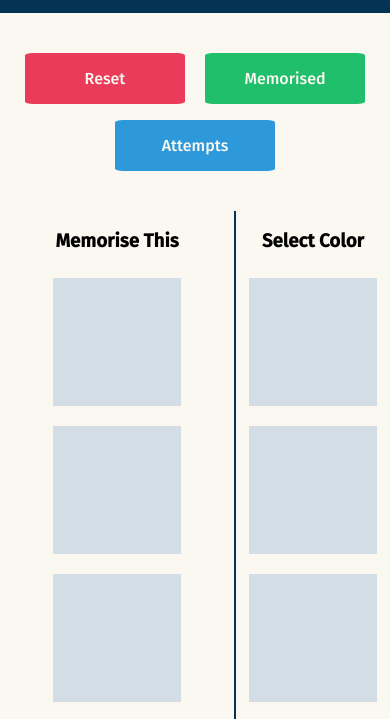
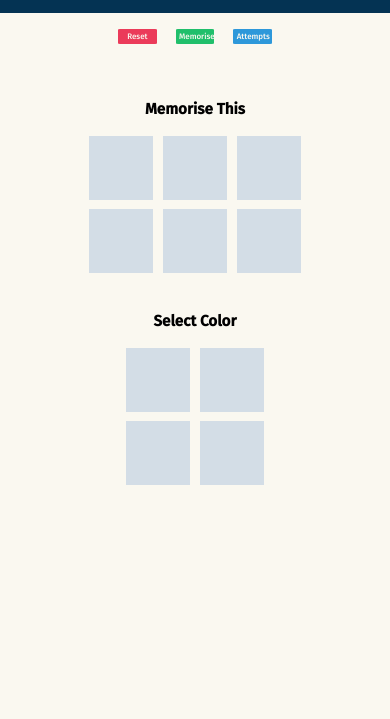
Before and after one commit to dhyey6602/hirescript_task1, a plain HTML site: page index.html in a window 390 px wide. Shown: the part 57-776 px from the top of the page. Drawn offline with Linux system fonts and the light colour scheme.

Commit message:
Added Responsiveness - 2

```diff
--- a/css/main.css
+++ b/css/main.css
@@ -1,17 +1,22 @@
 @import url('https://fonts.googleapis.com/css?family=Fira+Sans:500&display=swap');
+
 :root {
-    --main-dark : #043353 ;
-    --secondary-dark : #18A4E0 ;
-    --light : #FAF8F0 ;
-    --secondary-light : #D3DDE6 ;
+    --main-dark: #043353;
+    --secondary-dark: #18A4E0;
+    --light: #FAF8F0;
+    --secondary-light: #D3DDE6;
 }
-body{
+
+body {
     margin: 0;
     padding: 0;
     background-color: var(--light);
     font-family: 'Fira Sans', sans-serif;
 }
-.navbar{
+
+/* navigation bar  */
+
+.navbar {
     background-color: var(--main-dark);
     color: var(--light);
     width: 100%;
@@ -19,10 +24,12 @@ body{
     text-align: center;
     padding: 1rem;
 }
-.navbar-title{
+
+.navbar-title {
     font-size: 2rem;
 }
-.navbar-item{
+
+.navbar-item {
     float: right;
     font-size: 1rem;
     margin-right: 2rem;
@@ -30,11 +37,15 @@ body{
     padding: 0.5rem 1rem;
     border-radius: 10%;
 }
-.utility-buttons{
+
+/* utility-buttons */
+
+.utility-buttons {
     text-align: center;
     margin-top: 2rem;
 }
-.button{
+
+.button {
     display: inline-block;
     margin: 0.5rem;
     padding: 1rem 1rem;
@@ -42,40 +53,78 @@ body{
     border-radius: 5%;
     width: 8rem;
 }
-.button-reset{
+
+.button-reset {
     background-color: #eb3b5a;
 }
-.button-mem{
-    background-color:#20bf6b;
+
+.button-mem {
+    background-color: #20bf6b;
 }
-.button-attempts{
-    background-color:#2d98da;
+
+.button-attempts {
+    background-color: #2d98da;
 }
-.button:hover{
+
+.button:hover {
     cursor: pointer;
 }
-.boxes{
+
+/* main content */
+
+.boxes {
     width: 60%;
     text-align: center;
     margin-top: 2rem;
     border-right: 2px solid var(--main-dark);
     float: left;
 }
-.box-question{
+
+.box-question {
     display: inline-block;
     height: 8rem;
     width: 8rem;
     margin: 0.5rem;
     background: var(--secondary-light);
 }
-.choices-box{
+
+.choices-box {
     padding: 2rem 0;
     text-align: center;
 }
-.box-choice{
+
+.box-choice {
     display: inline-block;
     height: 8rem;
     width: 8rem;
     margin: 0.5rem;
     background: var(--secondary-light);
 }
+@media (max-width: 400px){
+    body{
+        font-size: small;
+    }
+    .box-question{
+        height: 4rem;
+        width: 4rem;
+        margin: 0.2rem;
+    }
+    .box-choice{
+        height: 4rem;
+        width: 4rem;
+        margin: 0.2rem;
+    }
+    .boxes{
+        width: 100%;
+        border: none;
+        margin-bottom: 2rem;
+    }
+    .button{
+        width: 2rem;
+        padding: 0.2rem;
+        font-size: 0.5rem;
+    }
+    .utility-buttons{
+        margin-top: 0.5rem;
+    }
+}
```
Also changed, not shown: index.html (+3 -0 lines).
